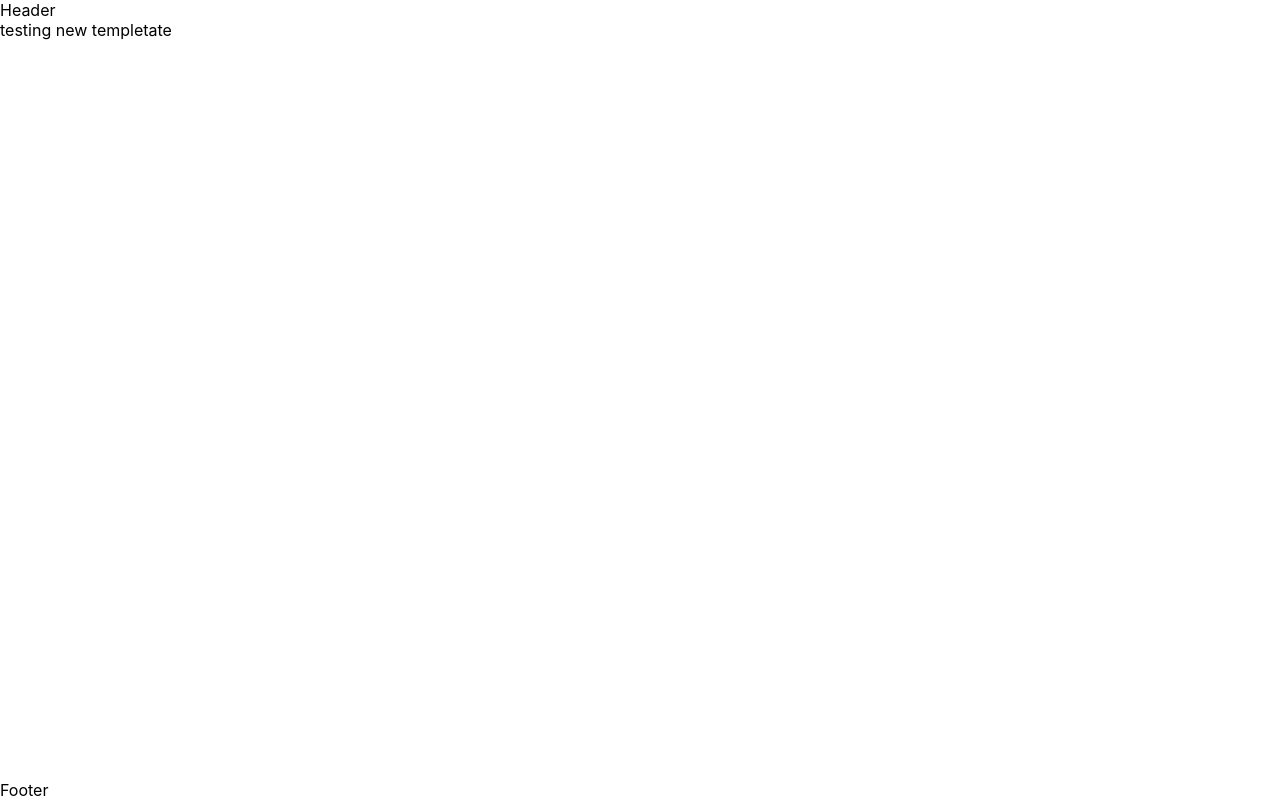
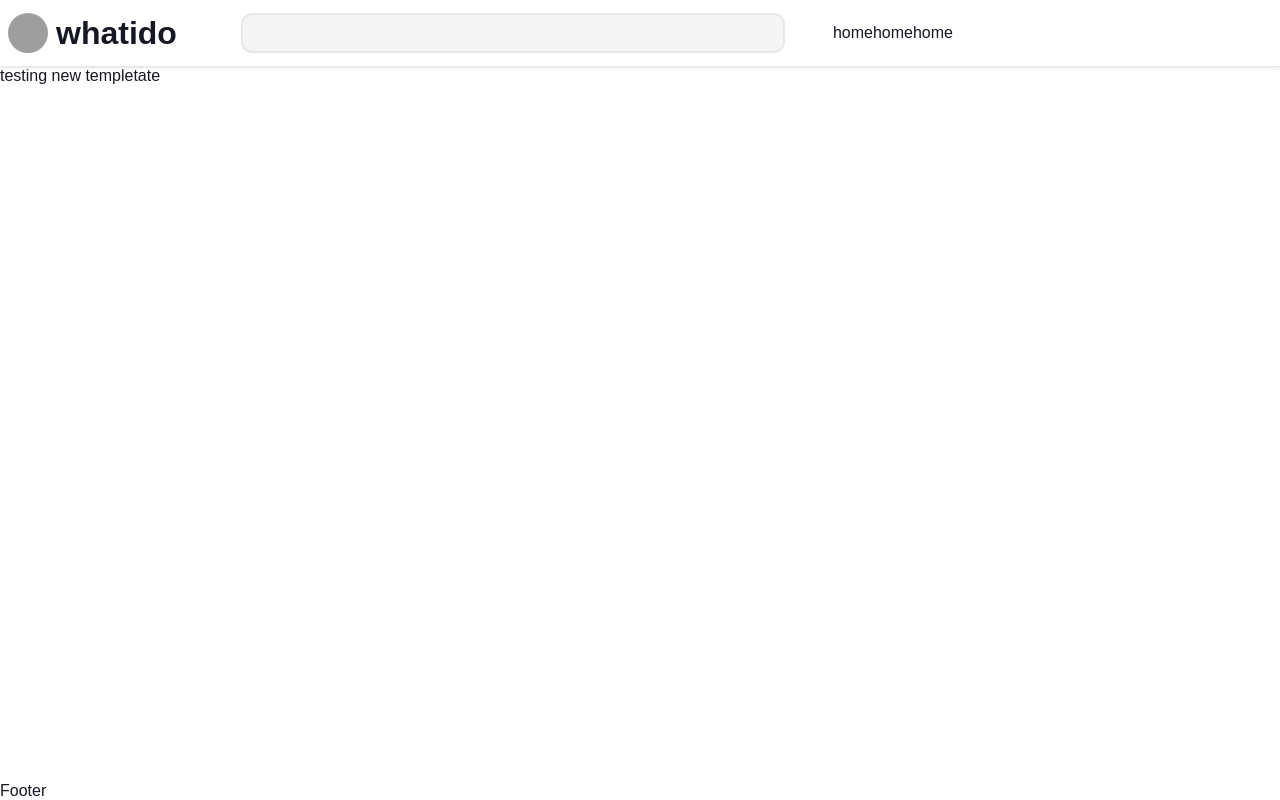
Before and after one commit to Ndirangug/whatido_frontend, a Next.js app: page / in a window 1280 px wide. Built offline with nearby package versions, Linux system fonts and the light colour scheme; grey boxes are pictures that could not be loaded.

Commit message:
style: header styles

```diff
--- a/components/header/index.js
+++ b/components/header/index.js
@@ -1,5 +1,33 @@
+import Image from 'next/image';
+import { HeaderContainer } from './styles';
+
 const Header = () => {
-  return <div>Header</div>;
+  return (
+    <HeaderContainer>
+      <div className="inner-head-container">
+        <div className="header-left flex-content">
+          <Image
+            src="https://donnysliststory.sfo3.cdn.digitaloceanspaces.com/assets/whatido_logo.jpeg"
+            alt="whatido"
+            width={40}
+            height={40}
+            className="header-image"
+          />
+          <h1 className="header-logo">whatido</h1>
+        </div>
+        <div className="header-content">
+          <div className="search-container">
+            <input type="text" className="search-input" />
+          </div>
+          <div className="header-right flex-content">
+            <p>home</p>
+            <p>home</p>
+            <p>home</p>
+          </div>
+        </div>
+      </div>
+    </HeaderContainer>
+  );
 };
 
 export default Header;
--- /dev/null
+++ b/components/header/styles.js
@@ -0,0 +1,86 @@
+import styled from 'styled-components';
+
+export const HeaderContainer = styled.div`
+  border-bottom: 1px solid #e6e6e6;
+  box-shadow: 0 2px 2px #eee;
+  position: sticky;
+  top: 0;
+  background-color: #fff;
+  z-index: 999;
+  padding: 0.5rem;
+
+  .inner-head-container {
+    box-sizing: border-box;
+    max-width: 1280px;
+    width: 100%;
+    margin: 0 auto;
+    display: flex;
+    align-items: center;
+  }
+
+  .header-content {
+    display: flex;
+    align-items: center;
+    justify-content: space-between;
+    flex: 1;
+  }
+
+  .header-left {
+    margin-right: 4rem;
+    cursor: pointer;
+  }
+
+  .header-right {
+    flex: 1;
+    margin-left: 3rem;
+  }
+
+  .header-image {
+    border-radius: 50%;
+    height: 40px;
+    width: 40px;
+    flex-shrink: 0;
+    object-fit: cover;
+  }
+
+  .header-logo {
+    font-size: 2rem;
+    margin-left: 0.5rem;
+    line-height: 0;
+  }
+
+  .search-container {
+    display: flex;
+    align-items: center;
+    width: 100%;
+    max-width: 34rem;
+    align-items: flex-start;
+    justify-content: start;
+    margin: 0.3rem 0;
+    padding: 0.5rem;
+    border: 2px solid #e5e7eb;
+
+    border-radius: 0.7rem;
+    background-color: whitesmoke;
+
+    &:focus-within {
+      border: 2px solid #161823;
+    }
+  }
+
+  .search-input {
+    border: none;
+    outline: none;
+    width: 100%;
+    background-color: transparent;
+    font-size: 1rem;
+  }
+
+  .flex-content {
+    display: flex;
+    align-items: center;
+  }
+
+  @media (min-width: 768px) {
+  }
+`;
--- a/next.config.js
+++ b/next.config.js
@@ -2,6 +2,9 @@
 const nextConfig = {
   reactStrictMode: true,
   swcMinify: true,
-}
+  images: {
+    domains: ['donnysliststory.sfo3.cdn.digitaloceanspaces.com'],
+  },
+};
 
-module.exports = nextConfig
+module.exports = nextConfig;
--- a/styles/globals.css
+++ b/styles/globals.css
@@ -2,8 +2,8 @@ html,
 body {
   padding: 0;
   margin: 0;
-  font-family: -apple-system, BlinkMacSystemFont, Segoe UI, Roboto, Oxygen,
-    Ubuntu, Cantarell, Fira Sans, Droid Sans, Helvetica Neue, sans-serif;
+  font-family: ProximaNova, Arial, Tahoma, PingFangSC, sans-serif;
+  color: #161823;
 }
 
 a {
```
